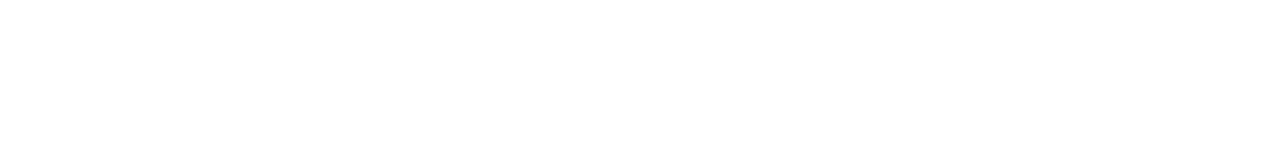
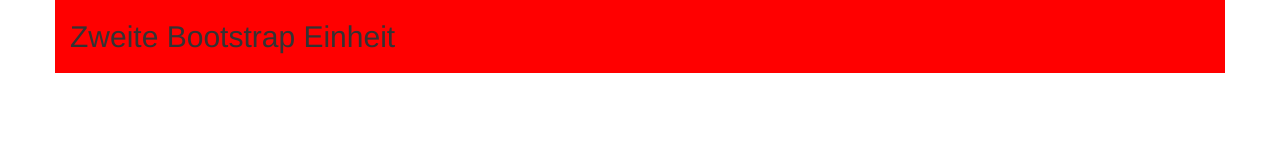
Before and after one commit to Blackholejimmy/Bootstrap2, a plain HTML site: page index.html in a window 1280 px wide. Drawn offline with nearby package versions, Linux system fonts and the light colour scheme.

Commit message:
Heading und css Datei hinzugefügt

```diff
--- a/index.html
+++ b/index.html
@@ -3,8 +3,17 @@
   <head>
     <meta charset="utf-8">
     <title>Zweite Bootstrap Einheit</title>
+    <!-- Latest compiled and minified CSS -->
+    <link rel="stylesheet" href="https://maxcdn.bootstrapcdn.com/bootstrap/3.3.7/css/bootstrap.min.css" integrity="sha384-BVYiiSIFeK1dGmJRAkycuHAHRg32OmUcww7on3RYdg4Va+PmSTsz/K68vbdEjh4u" crossorigin="anonymous">
+    <!-- Optional theme -->
+    <link rel="stylesheet" href="https://maxcdn.bootstrapcdn.com/bootstrap/3.3.7/css/bootstrap-theme.min.css" integrity="sha384-rHyoN1iRsVXV4nD0JutlnGaslCJuC7uwjduW9SVrLvRYooPp2bWYgmgJQIXwl/Sp" crossorigin="anonymous">
+    <!-- Latest compiled and minified JavaScript -->
+    <script src="https://maxcdn.bootstrapcdn.com/bootstrap/3.3.7/js/bootstrap.min.js" integrity="sha384-Tc5IQib027qvyjSMfHjOMaLkfuWVxZxUPnCJA7l2mCWNIpG9mGCD8wGNIcPD7Txa" crossorigin="anonymous"></script>
+    <link rel="stylesheet" href="style.css">
   </head>
   <body>
-
+    <div class="container">
+      <h2> Zweite Bootstrap Einheit <h2>
+    </div>
   </body>
 </html>
--- /dev/null
+++ b/style.css
@@ -0,0 +1,3 @@
+.container {
+  background-color: red;
+}
```
